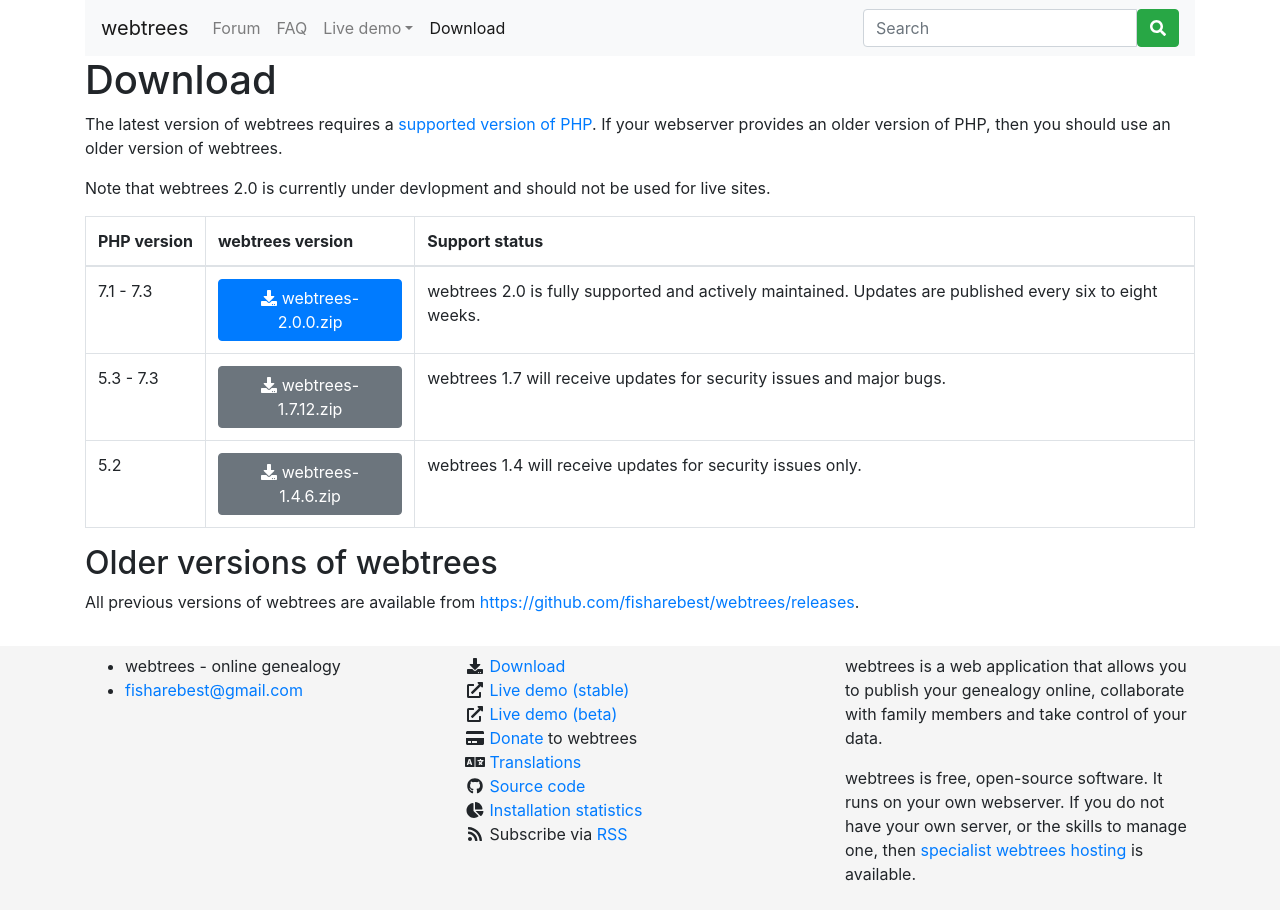
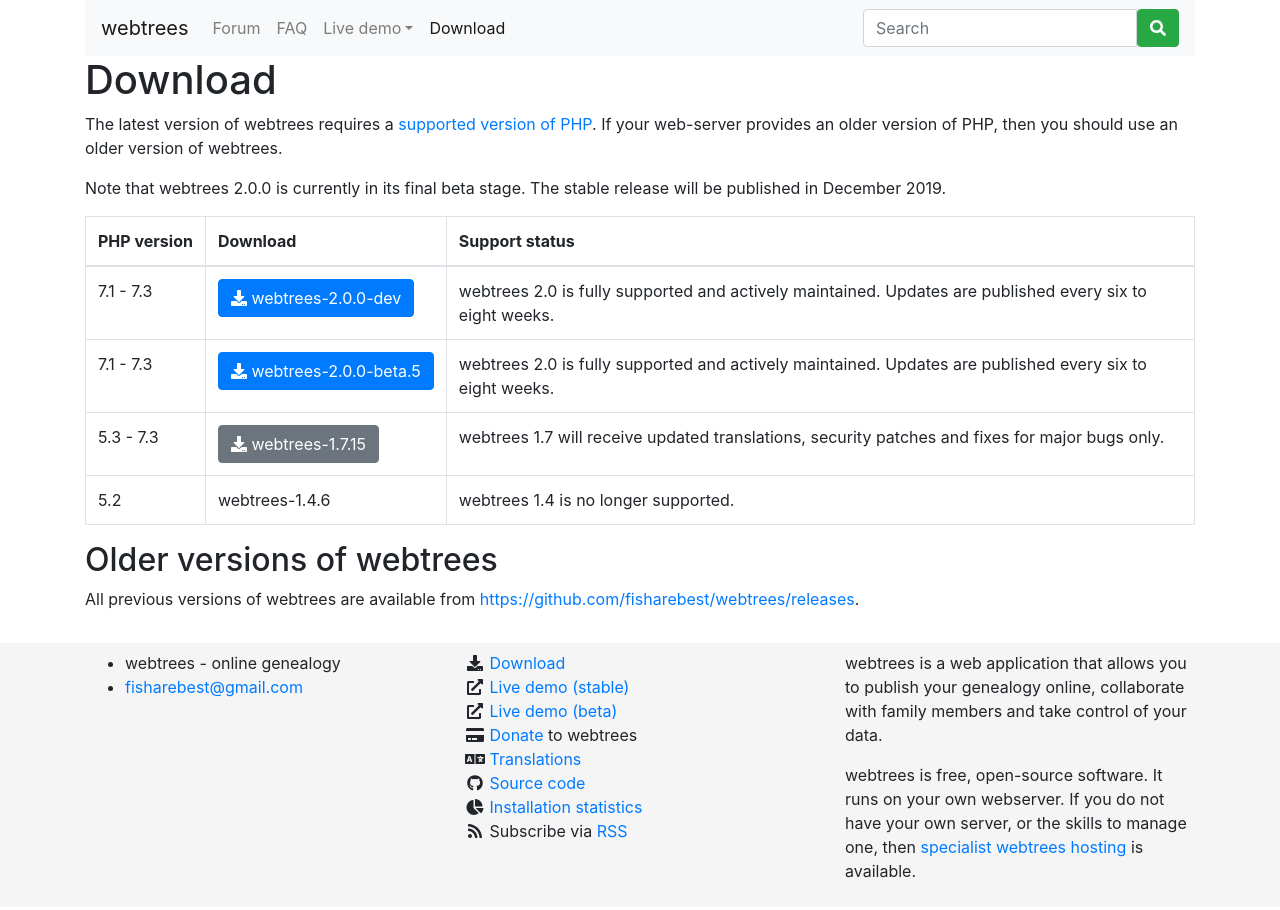
Before and after one commit to webtrees/webtrees.github.io, a Jekyll site: the page built from download/index.md, in a window 1280 px wide. Built offline with Jekyll 4.4.1, drawn with Linux system fonts in a browser that asks for light colours; nearby versions of some CDN libraries.

Commit message:
Update download links

```diff
--- a/download/index.md
+++ b/download/index.md
@@ -6,16 +6,17 @@ permalink: /download
 
 # Download #
 
-The latest version of webtrees requires a [supported version of PHP](https://secure.php.net/supported-versions.php){: rel="nofollow" }. If your webserver provides an older version of PHP, then you should use an older version of webtrees.
+The latest version of webtrees requires a [supported version of PHP](https://secure.php.net/supported-versions.php){: rel="nofollow" }. If your web-server provides an older version of PHP, then you should use an older version of webtrees.
 
-Note that webtrees 2.0 is currently under devlopment and should not be used for live sites.
+Note that webtrees 2.0.0 is currently in its final beta stage.  The stable release will be published in December 2019.
 
 |----------------|------------------|----------------|
-| PHP&nbsp;version    | webtrees version | Support status |
+| PHP&nbsp;version    | Download | Support status |
 |----------------|------------------|----------------|
-| 7.1 - 7.3 | <a class="btn btn-primary" href="https://github.com/fisharebest/webtrees/archive/master.zip"><i class="fa fa-download"></i> webtrees-2.0.0.zip</a> | webtrees 2.0 is fully supported and actively maintained.  Updates are published every six to eight weeks. |
-| 5.3 - 7.3  | <a class="btn btn-secondary" href="https://github.com/fisharebest/webtrees/releases/download/1.7.12/webtrees-1.7.12.zip"><i class="fa fa-download"></i> webtrees-1.7.12.zip</a> | webtrees 1.7 will receive updates for security issues and major bugs. |
-| 5.2  | <a class="btn btn-secondary" href="https://github.com/fisharebest/webtrees/releases/download/1.4.6/webtrees-1.4.6.zip"><i class="fa fa-download"></i> webtrees-1.4.6.zip</a> | webtrees 1.4 will receive updates for security issues only. |
+| 7.1 - 7.3 | <a class="btn btn-primary text-nowrap" href="https://github.com/fisharebest/webtrees/archive/master.zip"><i class="fa fa-download"></i> webtrees-2.0.0-dev</a> | webtrees 2.0 is fully supported and actively maintained.  Updates are published every six to eight weeks. |
+| 7.1 - 7.3 | <a class="btn btn-primary text-nowrap" href="https://github.com/fisharebest/webtrees/releases/download/2.0.0-beta.5/webtrees-2.0.0-beta.5.zip"><i class="fa fa-download"></i> webtrees-2.0.0-beta.5</a> | webtrees 2.0 is fully supported and actively maintained.  Updates are published every six to eight weeks. |
+| 5.3 - 7.3  | <a class="btn btn-secondary text-nowrap" href="https://github.com/fisharebest/webtrees/releases/download/1.7.15/webtrees-1.7.15.zip"><i class="fa fa-download"></i> webtrees-1.7.15</a> | webtrees 1.7 will receive updated translations, security patches and fixes for major bugs only. |
+| 5.2  | webtrees-1.4.6 | webtrees 1.4 is no longer supported. |
 |----------------+----------------|
 {: .table .table-bordered }
 
```
